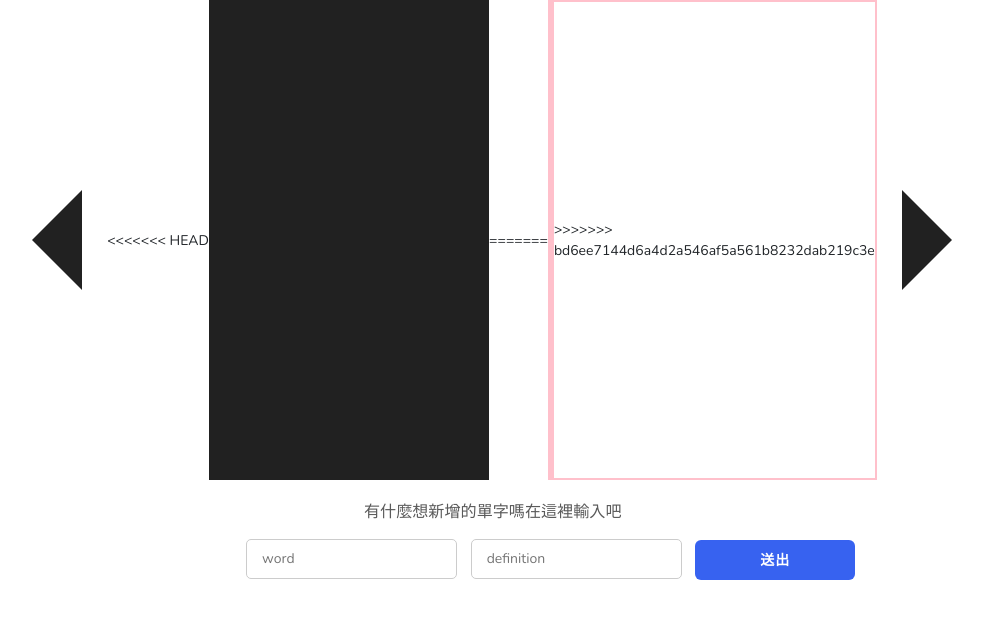
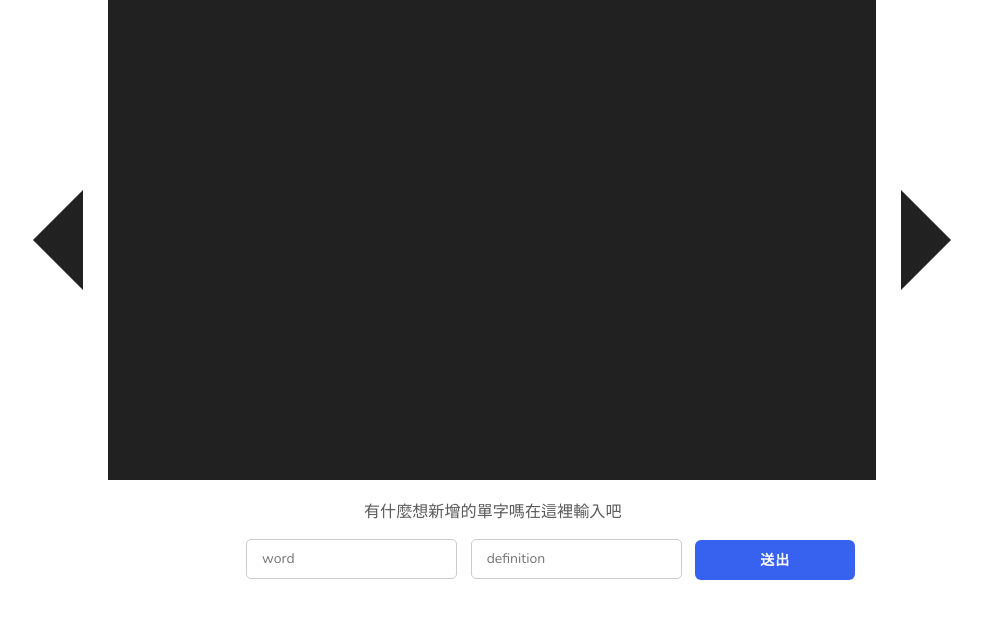
Before and after one commit to angyeahyeah6/wordcard, a Django app: page /word/ in a window 1280 px wide; the page is wider, and only the part inside the window is pictured. Shown: the part 80-699 px from the top of that part, without its empty margins (148-1131 px from the left). Run offline with Django 3.2, Linux system fonts and the light colour scheme; a user stored in the database is signed in; data comes from the database, SQL or seed files in the repository; both versions use the stored data as it was after the commit; some libraries are stand-ins or nearby versions; some web fonts are replaced.

Commit message:
wjekcokd

```diff
--- a/templates/index.html
+++ b/templates/index.html
@@ -84,17 +84,9 @@
     <!-- ##### Header Area End ##### -->
     <main>
         <button id="prev"></button>
-<<<<<<< HEAD
         <div id="card">
-            <div class="side front" style="font-size: 40px;">
-            </div>
+            <div class="side front" style="font-size: 40px;"></div>
             <div class="side back" style="font-size: 40px;"></div>
-=======
-        <div id="card" style="border: 2px pink solid">
-            <div class="side front" style="border: 2px pink solid">
-            </div>
-            <div class="side back" style="border: 2px pink solid"></div>
->>>>>>> bd6ee7144d6a4d2a546af5a561b8232dab219c3e
         </div>
         <button id="next" ></button>
     </main>
@@ -219,7 +211,7 @@
         function populateNextCard() {
           resetCard();
           front.innerHTML = `<p>${questions[current]}</p>`;
-          front.innerHTML += `<p>relate phrase:${temp[current]}</p>`;
+          front.innerHTML += `<br><p style="font-size: 15px; color: white">relate phrase:<br>${temp[current]}</p>`;
           back.innerHTML = `<p>${answer[current]}</p>`;
           count.innerHTML = `<p>${[current + 1]} / ${questions.length}</p>`;
           current++;
@@ -237,7 +229,7 @@
           if (current > 1) {
             resetCard();
             front.innerHTML = `<p>${questions[current-2]}</p>`;
-            front.innerHTML += `<p>${temp[current-2]}</p>`;
+            front.innerHTML += `<br><p style="font-size: 15px; color: white;">relate phrase:<br>${temp[current]}</p>`;
             back.innerHTML = `<p>${answer[current-2]}</p>`;
             count.innerHTML = `<p>${[current - 1]} / ${questions.length}</p>`;
             current--;
```
Also changed, not shown: db.sqlite3, templates/makecard.html (added).
